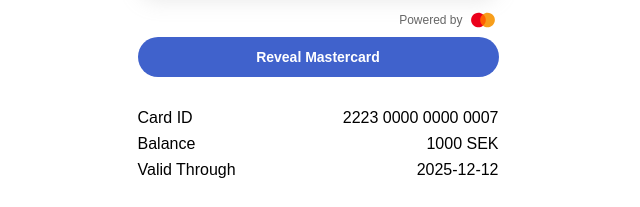
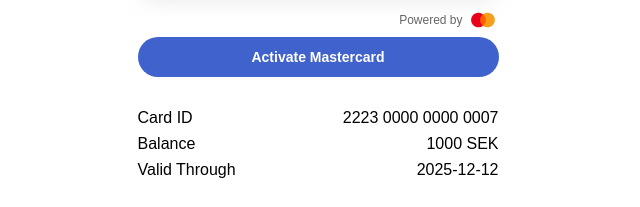
Before and after one commit to suchintha28-gifted/mastercard_cardscreen, a plain HTML site: page index.html in a window 1280 px wide. Shown: the part 332-539 px from the top of the page, 322-962 px from the left. Drawn offline with Linux system fonts and the light colour scheme.

Commit message:
Update index.html

```diff
--- a/index.html
+++ b/index.html
@@ -133,7 +133,7 @@
 
             <div style="position: absolute; left: 16px; top: 369px; width: 361px; display: flex; flex-direction: column; gap: 32px;">
                 <button id="revealBtn" onclick="showRedeemScreen()" style="background-color: #4062cc; color: white; padding: 12px 32px; border-radius: 42px; border: none; cursor: pointer; font-family: Galano Grotesque Alt, sans-serif; font-weight: 600; font-size: 14px; width: 100%;">
-                    Reveal Mastercard
+                    Activate Mastercard
                 </button>
 
                 <div style="display: flex; flex-direction: column; gap: 8px; font-family: Galano Grotesque, sans-serif; font-weight: 500; font-size: 16px; color: #000000;">
@@ -403,7 +403,7 @@
 
             if (codeProvider === 'mastercard') {
                 toggleText.textContent = 'Both MC';
-                revealBtn.textContent = 'Reveal Mastercard';
+                revealBtn.textContent = 'Activate Mastercard';
                 poweredByCard.style.display = 'flex';
                 poweredByOnline.style.display = 'none';
             } else {
```
